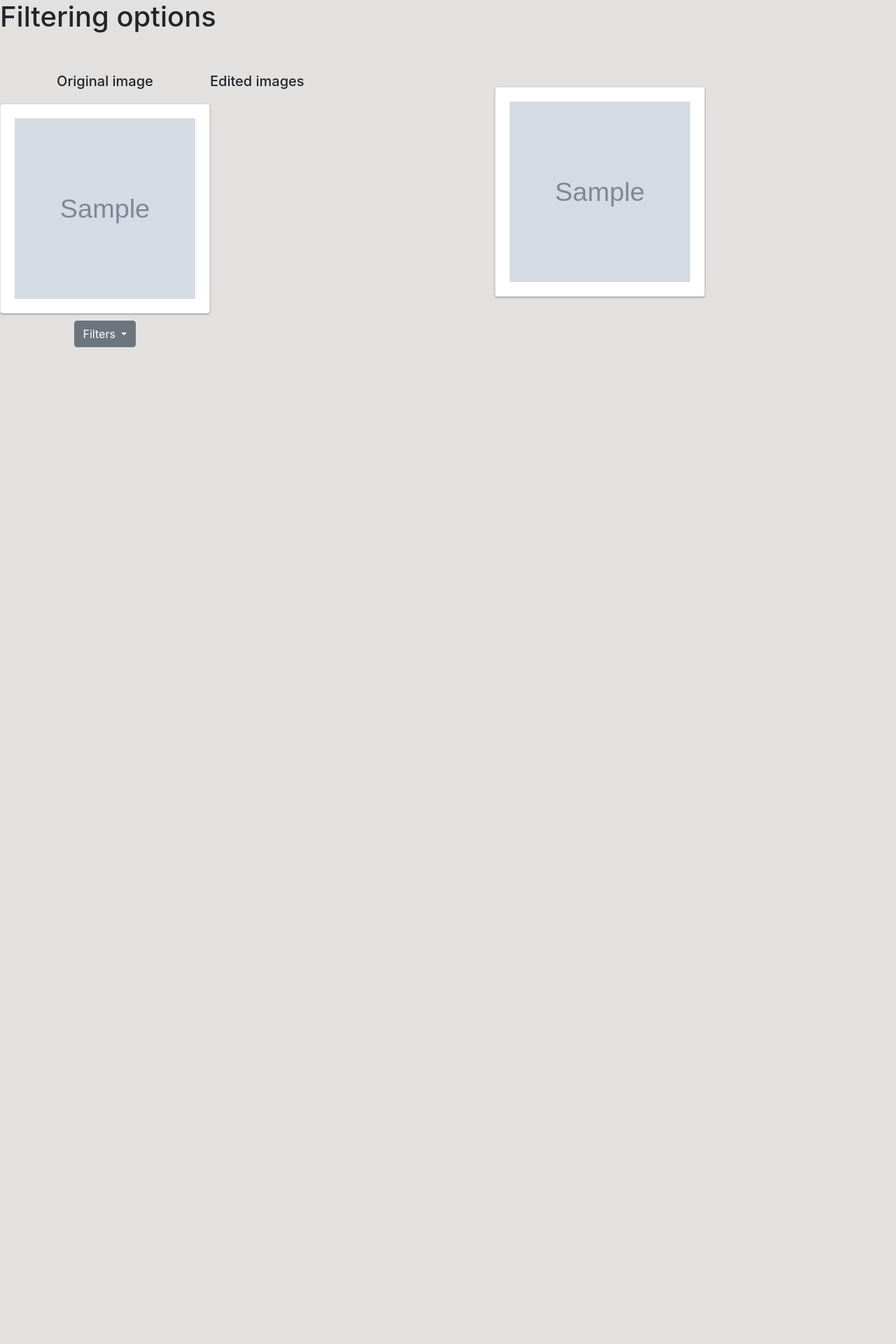
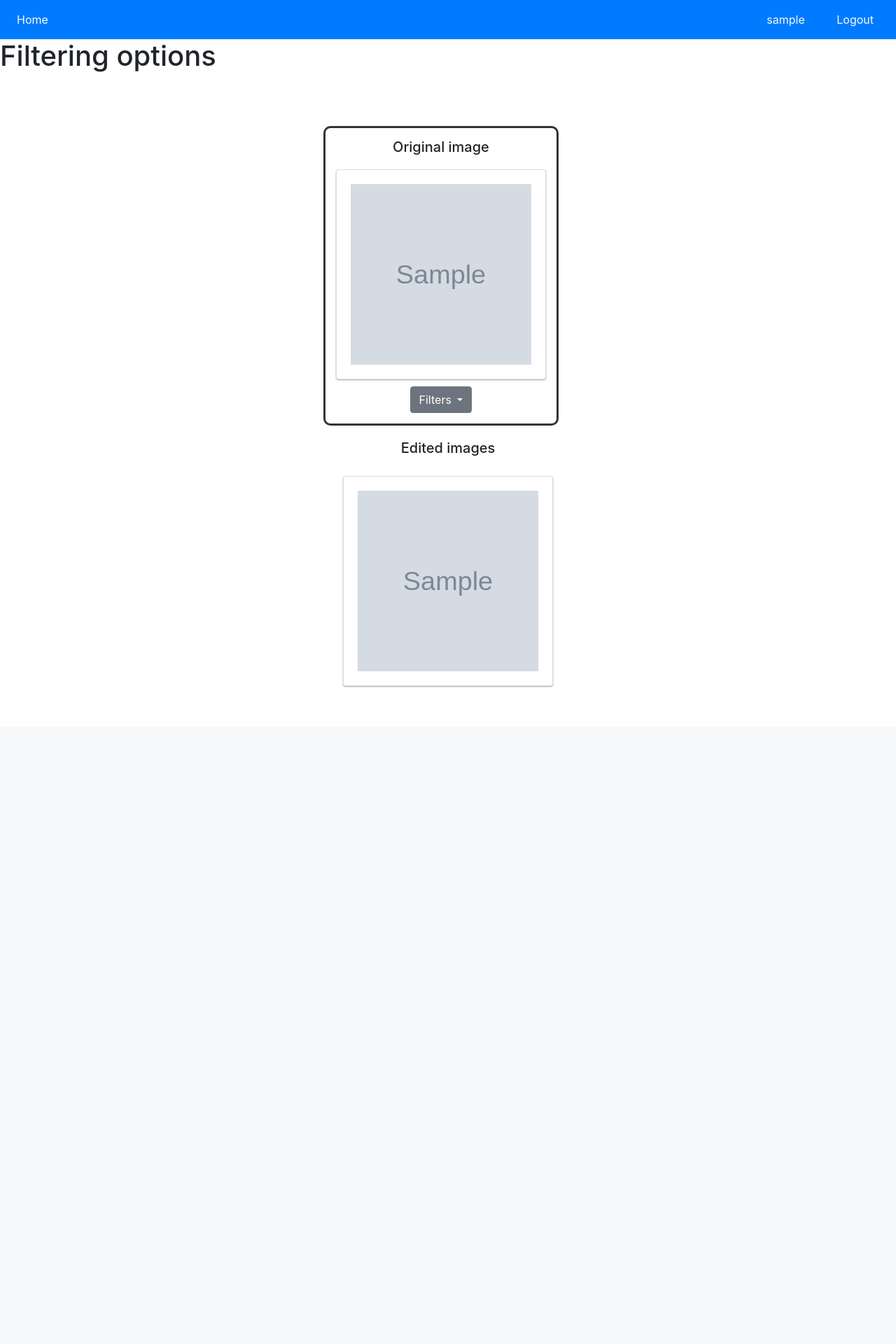
Before and after one commit to sniper0110/ImageFilters, a Django app: page /home/filtering_options/1 in a window 1280 px wide. Shown: the top 1920 px of the page at 70% size. After the commit the page ends 982 px from the top, so only its background shows below. Run offline with Django 3.2, Linux system fonts and the light colour scheme; a user stored in the database is signed in; tables that the repository leaves empty hold one stand-in row (values such as "Sample post"); grey boxes marked "Sample" are stand-in pictures; some libraries are stand-ins or nearby versions.

Commit message:
changing some styles in css and adding user profile page

```diff
--- a/imagefilters/static/imagefilters/css/custom_css_styles.css
+++ b/imagefilters/static/imagefilters/css/custom_css_styles.css
@@ -2,7 +2,7 @@
 
 body {
   background: #e2e1e0;
-  height:3000px;
+  /*height:3000px;*/
 }
 
 .basic-infos-container{
@@ -26,7 +26,26 @@
 
 }
 
+.side-orig-img-container{
 
+    margin-top:20px;
+    margin-right:40px;
+    margin-bottom:20px;
+    margin-left:20px;
+
+    padding:15px;
+
+    /*background:#FFFAFA;*/
+    border-width:3px;
+    border-color:#333333;
+    border-style: solid;
+
+    border-radius: 10px;
+    height:450px;
+
+    flex:1;
+
+}
 
 .box-1{
     background-color:#ffffff;
@@ -64,6 +83,7 @@
     max-width: 100%;
     max-height: 100%;
     object-fit: cover;
+
     display:flex;
 }
 
@@ -98,11 +118,14 @@
 
 .box-2{
     display:flex;
+    align-items: flex-start;
     flex-wrap:wrap;
+    /*justify-content:flex-start;*/
+    justify-content:space-evenly;
 }
 
-.section-container{
-    display:flex;
+.box-2 a{
+    display:inline-block;
 }
 
 .my-button{
@@ -111,8 +134,22 @@
     margin:auto;
 }
 
+.section-container{
+    display:flex;
+    flex-direction:column;
+    align-items:center;
+}
+
+
 .main-content{
-    display:block;
-    flex:4;
-    text-align: center;
+    display:flex;
+    flex-direction:column;
+    width:80%;
 }
+
+.title-context{
+    font-size:30px;
+    font-family:"Comic Sans MS", cursive, sans-serif;
+    margin:20px auto 20px auto;
+    padding:0;
+}
--- a/imagefilters/templates/imagefilters/image_filtering_options.html
+++ b/imagefilters/templates/imagefilters/image_filtering_options.html
@@ -7,6 +7,8 @@
 
     {% include 'imagefilters/bootstrap_includes.html' %}
     <link rel="stylesheet" href="{% static 'imagefilters/css/custom_css_styles.css' %}">
+
+    {% include 'imagefilters/non_main_navbar.html' %}
 </head>
 <body>
 
--- /dev/null
+++ b/imagefilters/templates/imagefilters/non_main_navbar.html
@@ -0,0 +1,25 @@
+<!DOCTYPE html>
+<html lang="en">
+
+{% include 'imagefilters/bootstrap_includes.html' %}
+
+{% load static %}
+
+<nav class="navbar navbar-expand-lg bg-primary text-light">
+  <img src="">
+  <button class="navbar-toggler" type="button" data-toggle="collapse" data-target="#navbarNav" aria-controls="navbarNav" aria-expanded="false" aria-label="Toggle navigation">
+    <span class="navbar-toggler-icon"></span>
+  </button>
+  <div class="collapse navbar-collapse" id="navbarNav">
+    <ul class="navbar-nav">
+      <li class="nav-item">
+        <a class="nav-link bg-primary text-light" href="{% url 'imagefilters:home_page' %}">Home</a>
+      </li>
+    </ul>
+  </div>
+    <span><a href="{% url 'imagefilters:user_profile' %}" class="nav-link bg-primary text-light">{{request.user}}</a></span>
+    &nbsp;&nbsp;&nbsp;
+  <span><a href="{% url 'imagefilters:logout_user' %}" class="nav-link bg-primary text-light">Logout</a> </span>
+</nav>
+
+</html>
```
Also changed, not shown: imagefilters/templates/imagefilters/home_page.html (+2 -23 lines), imagefilters/templates/imagefilters/user_profile_page.html (+25 -1 lines).
